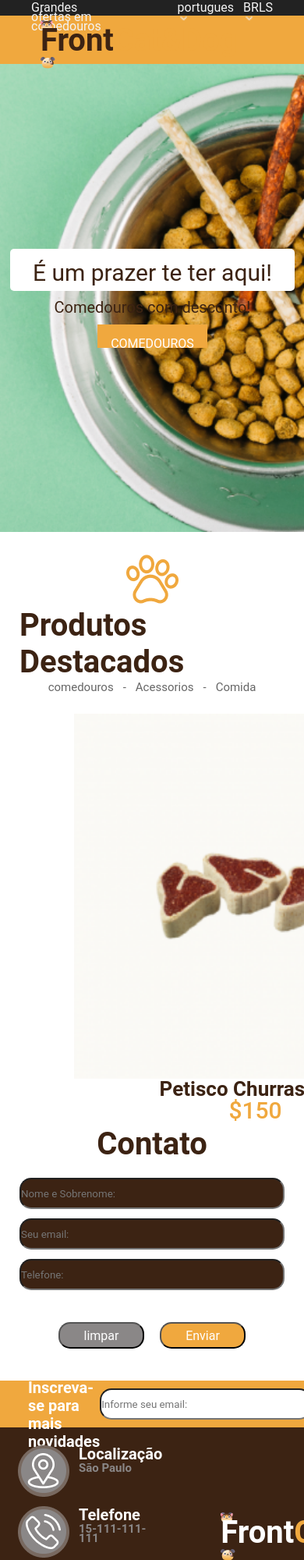
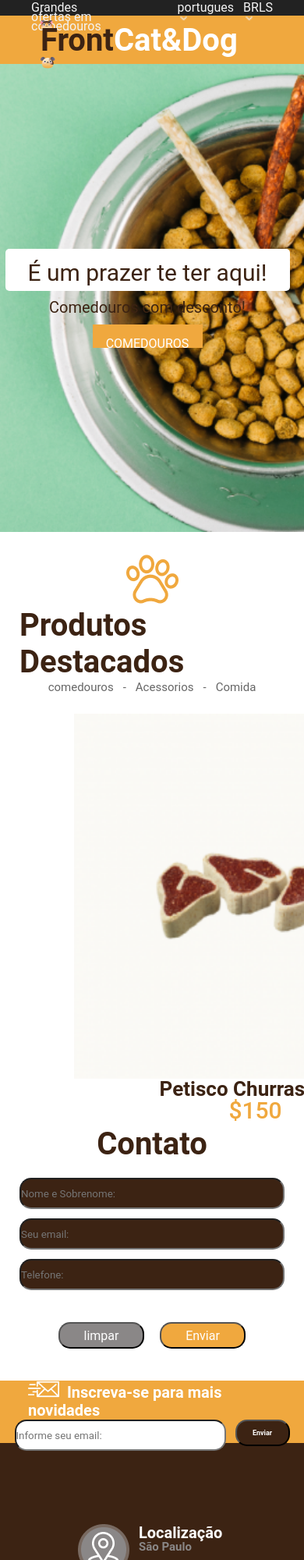
Before and after one commit to Eliascolin/front-and, a plain HTML site: page front and/aula 11/index.html in a window 390 px wide. Shown: the top 2000 px of the page at 78% size. Drawn offline with Linux system fonts and the light colour scheme.

Commit message:
finalizando as aulas 10 e 11

```diff
--- a/front and/aula 11/css/style.css
+++ b/front and/aula 11/css/style.css
@@ -6,6 +6,7 @@
     font-family: "Roboto", sans-serif;
     box-sizing: border-box;
    list-style: none;
+
   }
 
 
@@ -76,12 +77,11 @@ font-size: 40px;
 line-height: 23px;
 
   }
-   span {
-   color: #FFFFFF;
-   font-weight: 700;
-font-size: 40px;
-line-height: 23px;
-  }
+
+
+ .Dog {
+  color: #FFFFFF;
+ }
 
   header ul li {
   color: #FFFFFF;
@@ -89,6 +89,7 @@ line-height: 23px;
   font-size: 20px;
   line-height: 15px;
 }
+
 
 .section-img
 {
@@ -107,9 +108,20 @@ height: 600px;
 
 }
 
+@media (max-width:677px) {
+  .section-img {
+    display: flex;
+    flex-direction: column;
+    justify-content: center;
+  }
+
+}
+
 .div-mae{margin-right: 12px;
   text-align: center;
 }
+
+
 
 .section-img .prazer{
   background-color:#FFFFFF;
@@ -256,6 +268,7 @@ height: 40px;
  margin-top: 41px ;
  margin-bottom: 41px;
  gap: 20px;
+
 }
 
 .botoes button{
@@ -304,6 +317,15 @@ line-height: 23px;
 color: #FFFFFF;
 top: 0px;
  }
+ @media (max-width:708px) {
+  footer .div-footer {
+    display: flex;
+    flex-direction: column;
+    height: 5rem;
+    padding-bottom: 0,3rem;
+  }
+
+}
 
  .div-footer .informe {display: flex;}
 
@@ -349,6 +371,19 @@ display: flex;
 justify-content: space-between;
 }
 
+@media (max-width:708px) {
+  footer .informaçao {
+    display: flex;
+    flex-direction: column;
+    align-items: center;
+    justify-content: center;
+    height: 30rem ;
+
+
+
+  }
+
+}
 .logo-footer{
   display: flex;
 align-items: center;
@@ -371,6 +406,8 @@ line-height: 23px;
 footer .card-contatos{
   display: flex;
 }
+
+
 
 footer h3 {
   font-family: 'Roboto';
--- a/front and/aula 11/index.html
+++ b/front and/aula 11/index.html
@@ -3,6 +3,8 @@
 <head>
     <meta charset="UTF-8">
     <meta http-equiv="X-UA-Compatible" content="IE=edge">
+    <meta name="viewport" content="width=device-width, initial-scale=1.0">
+    <meta>
     <meta name="viewport" content="width=device-width, initial-scale=1.0">
     <title>Document</title>
     <link rel="stylesheet" href="./css/style.css">
@@ -16,7 +18,7 @@
 </div>
 <header>
 
-    <p class="logo header-conten "><img src="./img/Cat.png" alt=""> Front<span >Cat&Dog</span><img src="./img/Dog.png" alt=""> </p>
+    <p class="logo header-conten "><img src="./img/Cat.png" alt=""> Front<span class="Dog">Cat&Dog</span><img src="./img/Dog.png" alt=""> </p>
 
     <div>
         <ul class="lista header-conten">
@@ -110,6 +112,8 @@
 </div>
 
 <div class="informaçao">
+
+
     <div class="icones">
         <div class="card-contatos">
             <img src="./img/Icono.png" alt="">
@@ -125,8 +129,9 @@
 
         </div>
 
+
+
     </div>
-
     <div class="logo-footer">
         <p class="logo header-conten "><img src="./img/Cat.png" alt=""> Front<span >Cat&Dog</span><img src="./img/Dog.png" alt=""> </p>
     </div>
```
